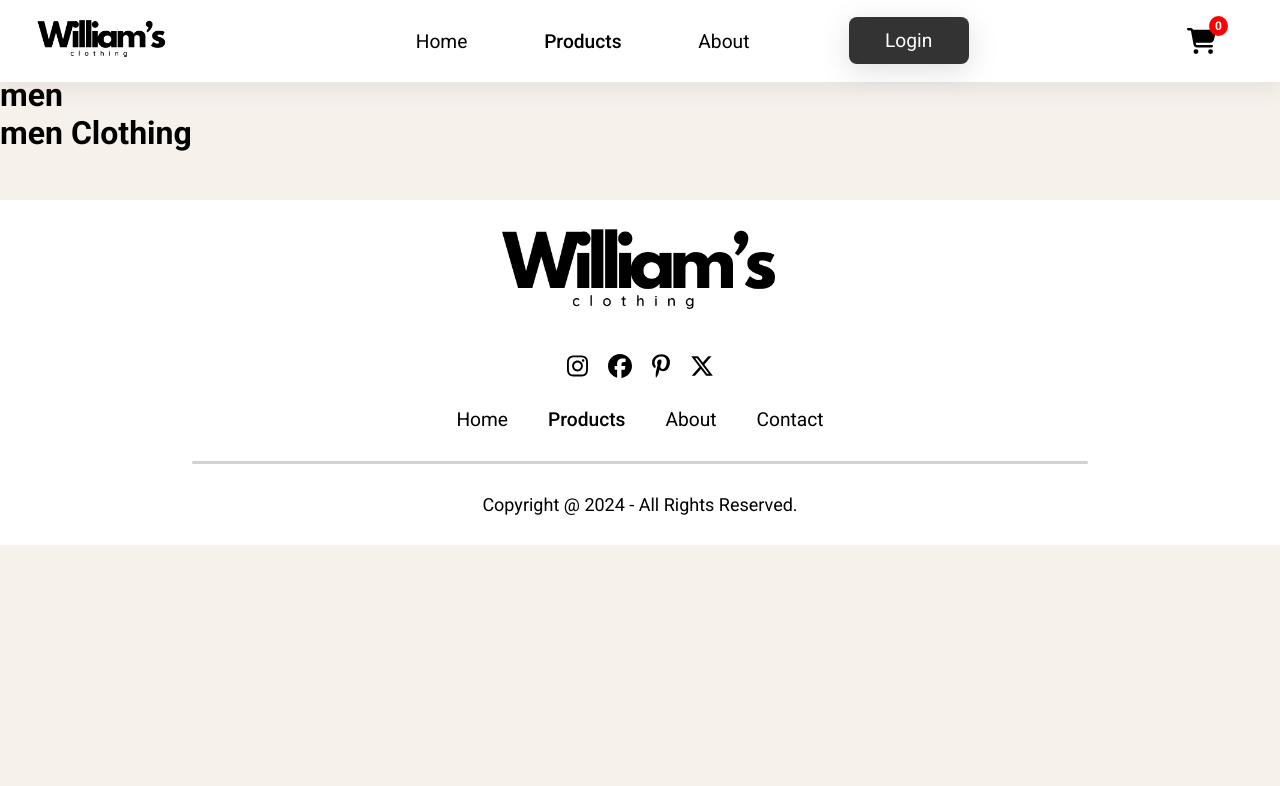
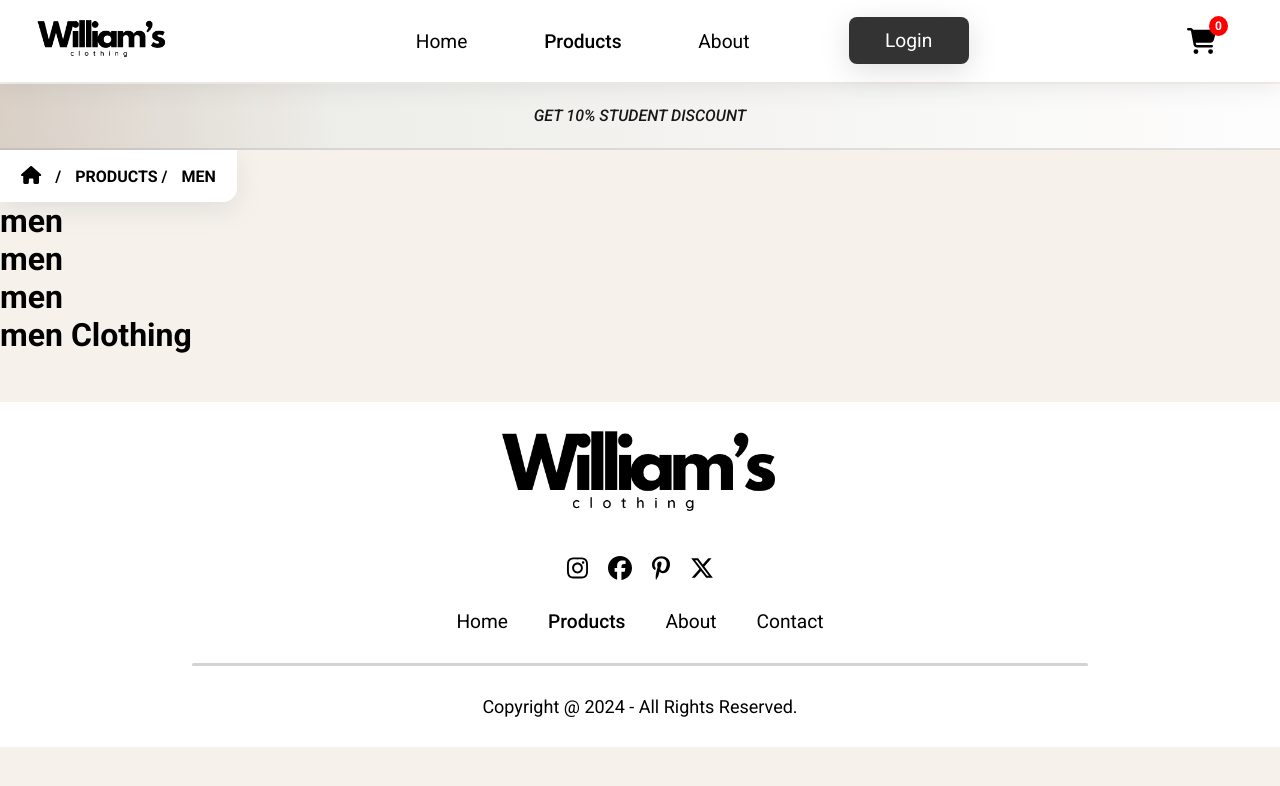
Before and after one commit to WilliamMattsson1/ecom-fullstack, a React (Vite) app in the folder frontend/: page /products/men in a window 1280 px wide. Shown: the top 786 px of the page. Built offline with nearby package versions, Linux system fonts and the light colour scheme.

Commit message:
Added breadcrumbs component thats dynamic

```diff
--- /dev/null
+++ b/frontend/src/Components/BreadCrumbs/BreadCrumbs.css
@@ -0,0 +1,28 @@
+.breadcrumbs {
+    background-color: white;
+    width: fit-content;
+    padding: 1rem;
+    border-radius: 0 0 14px 0;
+    box-shadow: rgba(149, 157, 165, 0.2) 0px 8px 24px;
+}
+
+.each-breadcrumb {
+    font-size: 1rem;
+    color: #000;
+    font-weight: 700;
+    margin-right: 5px;
+    margin-left: 5px;
+}
+
+.breadcrumb-link {
+    color: #000;
+    text-decoration: none;
+}
+
+.home-span {
+    margin-left: 3px;
+}
+
+.house-icon {
+    font-size: 18px;
+}
--- /dev/null
+++ b/frontend/src/Components/BreadCrumbs/BreadCrumbs.tsx
@@ -0,0 +1,40 @@
+import './BreadCrumbs.css'
+import { Link, useLocation } from 'react-router-dom'
+import { FontAwesomeIcon } from '@fortawesome/react-fontawesome'
+import { faHouse } from '@fortawesome/free-solid-svg-icons'
+
+const BreadCrumbs = () => {
+    const location = useLocation()
+    console.log(location.pathname) /* /products/men */
+    const { pathname } = location
+    const segments = pathname.split('/')
+
+    const breadCrumbs = segments.map((segment, index) => {
+        const url = segments.slice(0, index + 1).join('/')
+        return (
+            <span className="each-breadcrumb" key={index}>
+                <Link className="breadcrumb-link" to={url}>
+                    {segment.toUpperCase()}
+                </Link>
+                {index < segments.length - 1 && ' / '}
+            </span>
+        )
+    })
+    return (
+        <>
+            <div className="breadcrumbs">
+                <Link to="/" className="breadcrumb-link">
+                    <span className="each-breadcrumb">
+                        <FontAwesomeIcon
+                            className="house-icon"
+                            icon={faHouse}
+                        />
+                    </span>
+                </Link>
+                {breadCrumbs}
+            </div>
+        </>
+    )
+}
+
+export default BreadCrumbs
--- a/frontend/src/Pages/GenderProducts/GenderProducts.tsx
+++ b/frontend/src/Pages/GenderProducts/GenderProducts.tsx
@@ -1,14 +1,21 @@
+import BreadCrumbs from '../../Components/BreadCrumbs/BreadCrumbs'
 import Footer from '../../Components/Footer/Footer'
 import Navbar from '../../Components/Navbar/Navbar'
+import OfferBanner from '../../Components/OfferBanner/OfferBanner'
 import './GenderProducts.css'
 
 interface GenderProductsProps {
     gender: string
 }
+
+/* Ska visa breadcrumbs vart vi är /products/men */
+/* Ska inhämta produkter från parametern props.gender och visa alla produkter med det gender */
 const GenderProducts = (props: GenderProductsProps) => {
     return (
         <>
             <Navbar />
+            <OfferBanner />
+            <BreadCrumbs />
             <h1>{props.gender}</h1>
             <h1>{props.gender}</h1>
             <h1>{props.gender}</h1>
```
